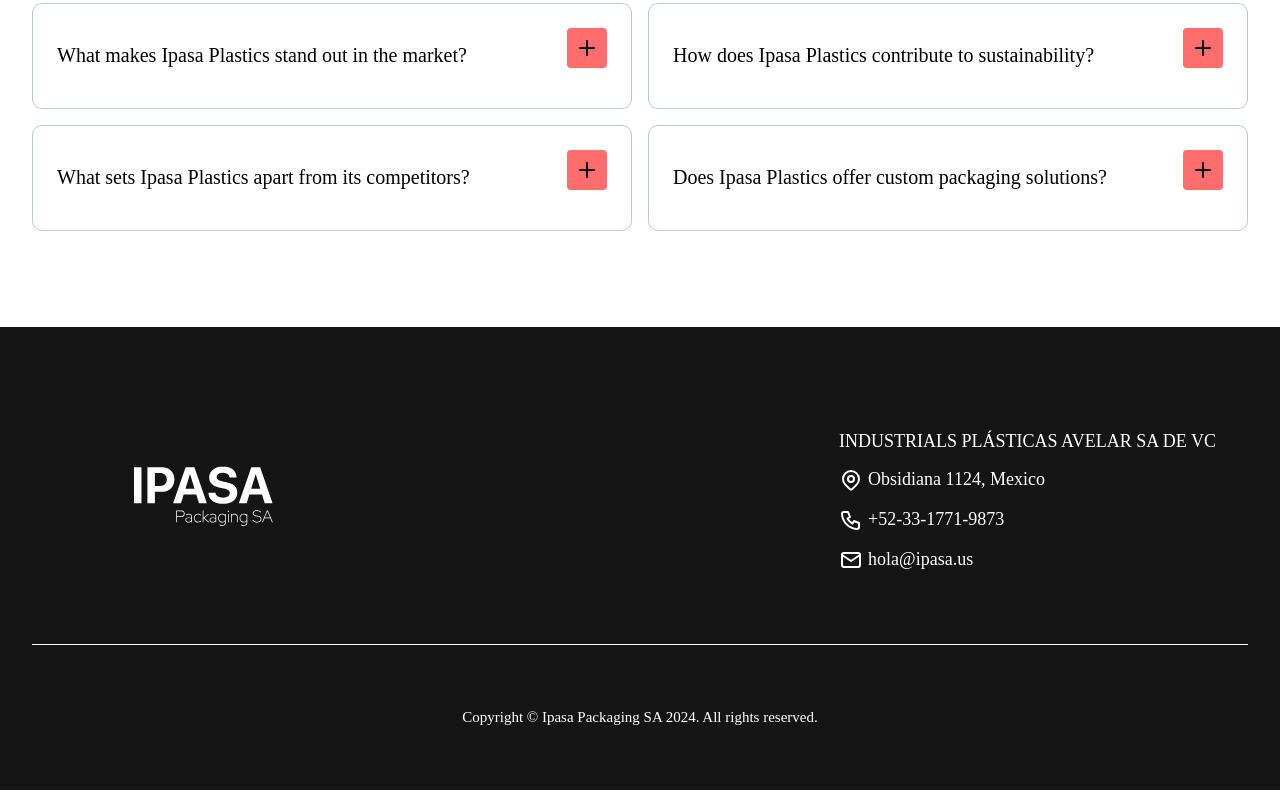
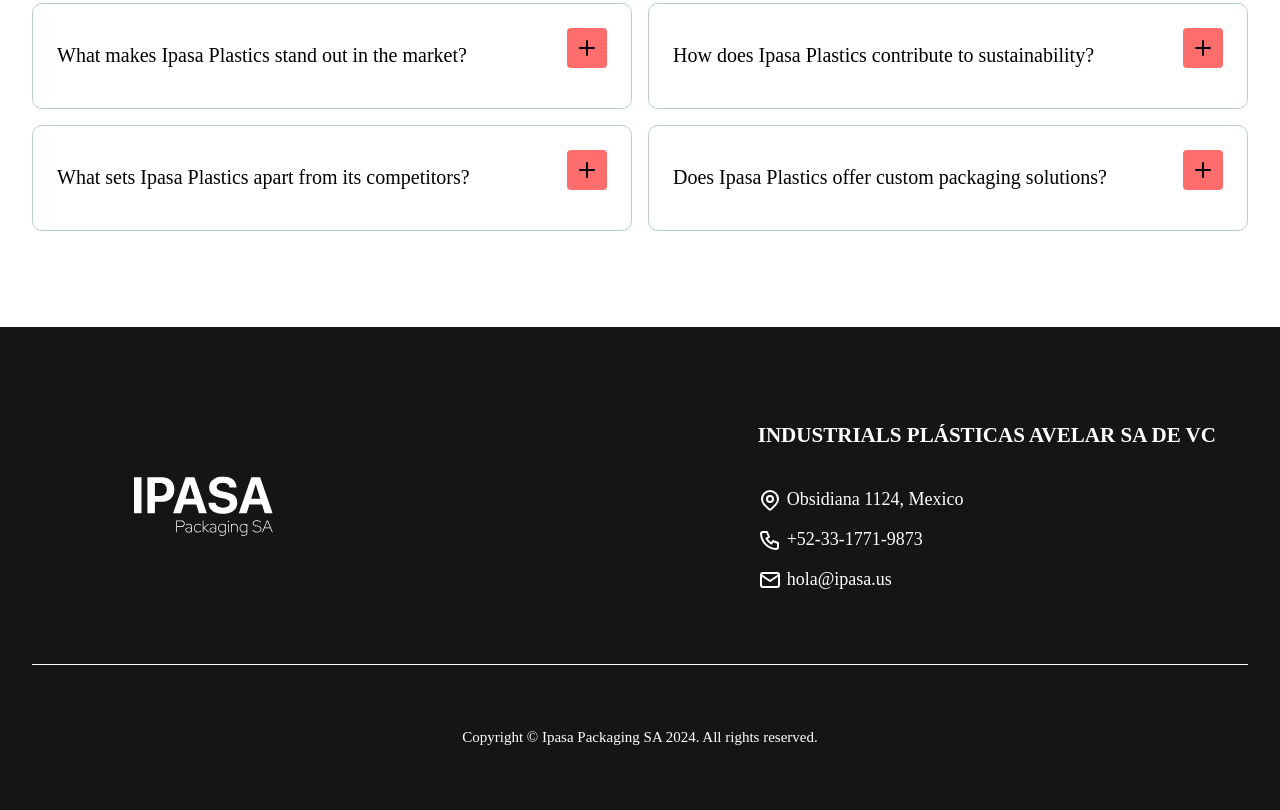
Before and after one commit to firdayantikmd/ipasa, a plain HTML site: page index.html in a window 1280 px wide. Shown: the part 2663-3473 px from the top of the page. Drawn offline with nearby package versions, Linux system fonts and the light colour scheme; a web font is replaced by a local one.

Commit message:
Update content

```diff
--- a/assets/css/style.css
+++ b/assets/css/style.css
@@ -350,12 +350,12 @@ body {
 .footer-contact {
   display: flex;
   flex-direction: column;
+  color: #FFFFFF;
+  font-family: 'SF Pro Display Regular';
+  font-size: 18px;
 }
 
 .footer-contact p {
-  color: #FFFFFF;
-  font-family: 'SF Pro Display Regular';
-  font-size: 18px;
   margin: 0.5rem 0;
   display: flex;
   align-items: center;
@@ -375,3 +375,7 @@ body {
   font-size: 15px;
   padding: 2rem 2rem 0 2rem;
 }
+
+.footer-contact h3 {
+  margin-bottom: 2rem;
+}
--- a/index.html
+++ b/index.html
@@ -147,7 +147,7 @@
         <img src="./assets/ipasa-footer.svg" alt="Logo" class="footer-logo">
       </div>
       <div class="footer-contact">
-        <p>INDUSTRIALS PLÁSTICAS AVELAR SA DE VC</p>
+        <h3>INDUSTRIALS PLÁSTICAS AVELAR SA DE VC</h3>
         <p>
           <img src="./assets/icons/icon-map-pin.svg" alt="Map Pin Icon">
           Obsidiana 1124, Mexico
```
